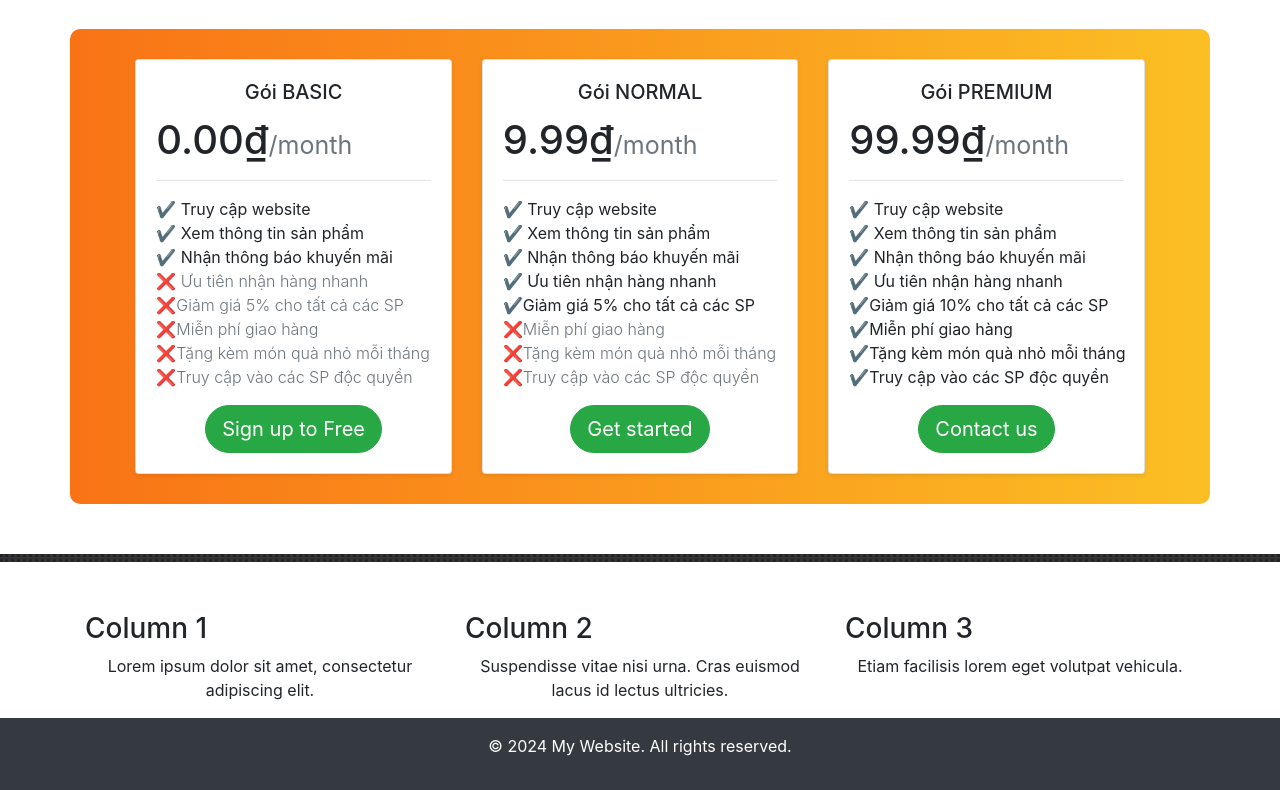
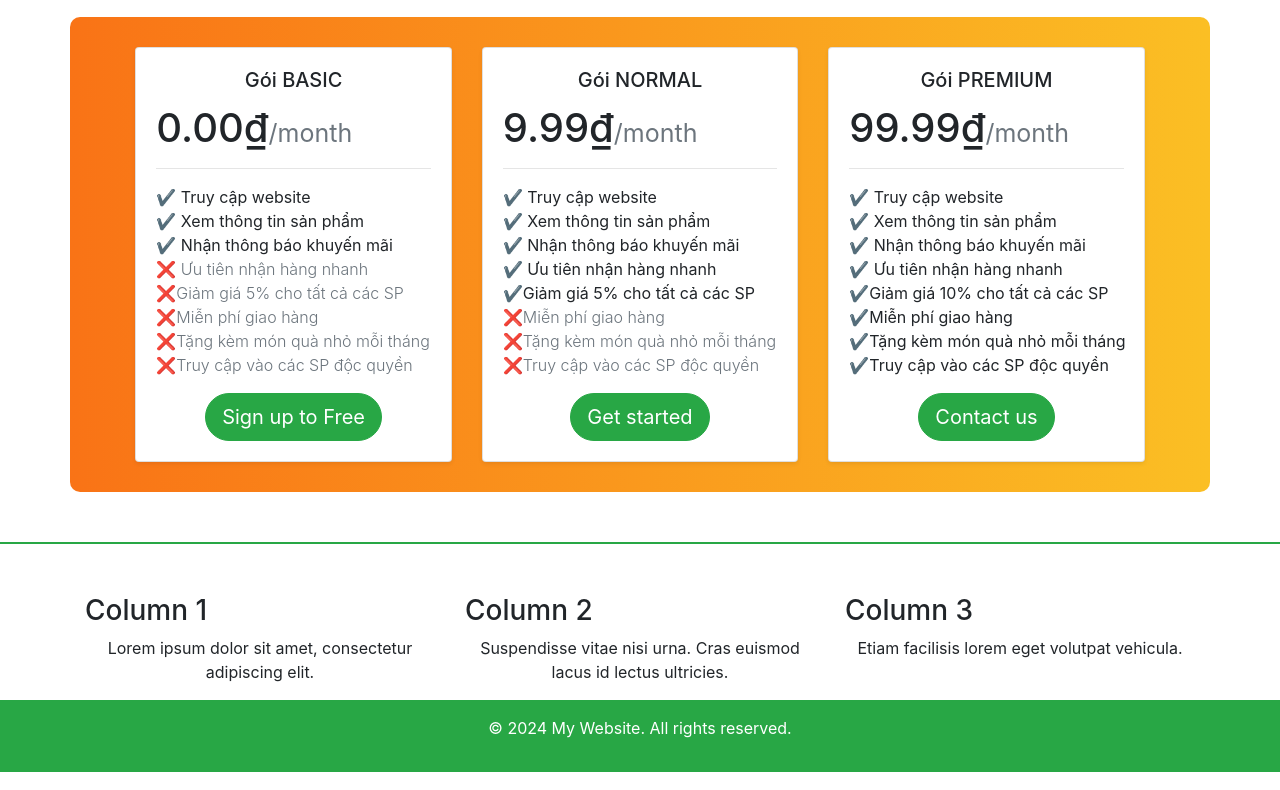
Before and after one commit to sondoansda/11_241IS19A03_Bootstrap, a plain HTML site: page index.html in a window 1280 px wide. Shown: the part 1273-2063 px from the top of the page. Drawn offline with nearby package versions, Linux system fonts and the light colour scheme.

Commit message:
Update ex

```diff
--- a/index.html
+++ b/index.html
@@ -8,9 +8,9 @@
     <link rel="stylesheet" href="https://cdn.jsdelivr.net/npm/bootstrap@4.6.2/dist/css/bootstrap.min.css">
     <style>
         .hr {
-            border: dotted;
+            border: none;
             height: 2px;
-            background-color: #333;
+            background-color: #28A745;
             margin: 50px 0;
         }
 
@@ -27,7 +27,7 @@
 
 <body>
 
-    <nav class="navbar navbar-expand-lg navbar-dark bg-dark">
+    <nav class="navbar navbar-expand-lg navbar-dark" style="background-color: #28A745;">
         <a class="navbar-brand" href="#">My Website</a>
         <button class="navbar-toggler" type="button" data-toggle="collapse" data-target="#navbarNav"
             aria-controls="navbarNav" aria-expanded="false" aria-label="Toggle navigation">
@@ -50,7 +50,7 @@
     <!--Exercise 1: Responsive Image Gallery-->
     <h1> Our Products </h1>
     <p> Lorem ipsum dolor sit amet, consectetur adipiscing elit.</p>
-    <div class="container">
+    <div style="background-color:#f7fff7" class="container">
         <div class="row">
             <!-- 1 -->
             <div class="col-12 col-md-4 mb-3">
@@ -292,7 +292,7 @@
         </div>
     </div>
 
-    <footer class="bg-dark text-white text-center py-3">
+    <footer class="text-white text-center py-3" style="background-color: #28A745;">
         <p>&copy; 2024 My Website. All rights reserved.</p>
     </footer>
 
```
